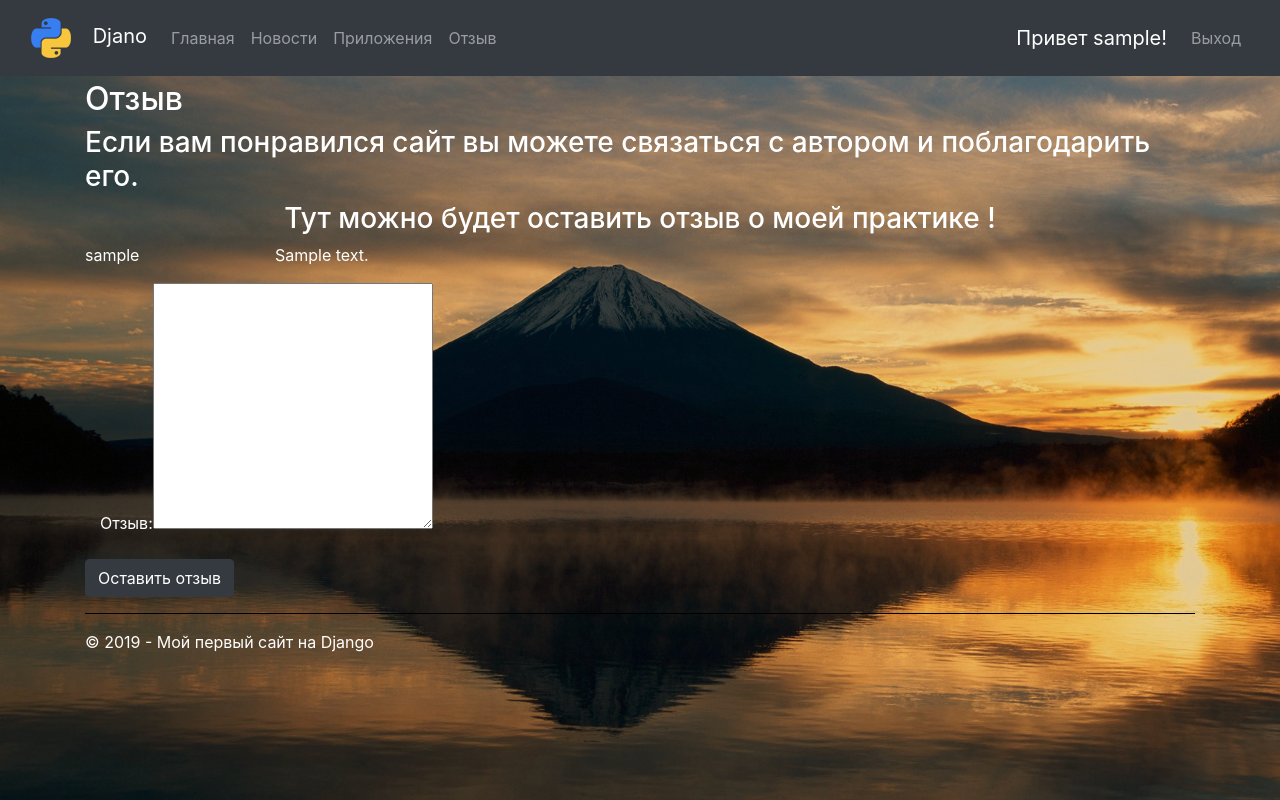
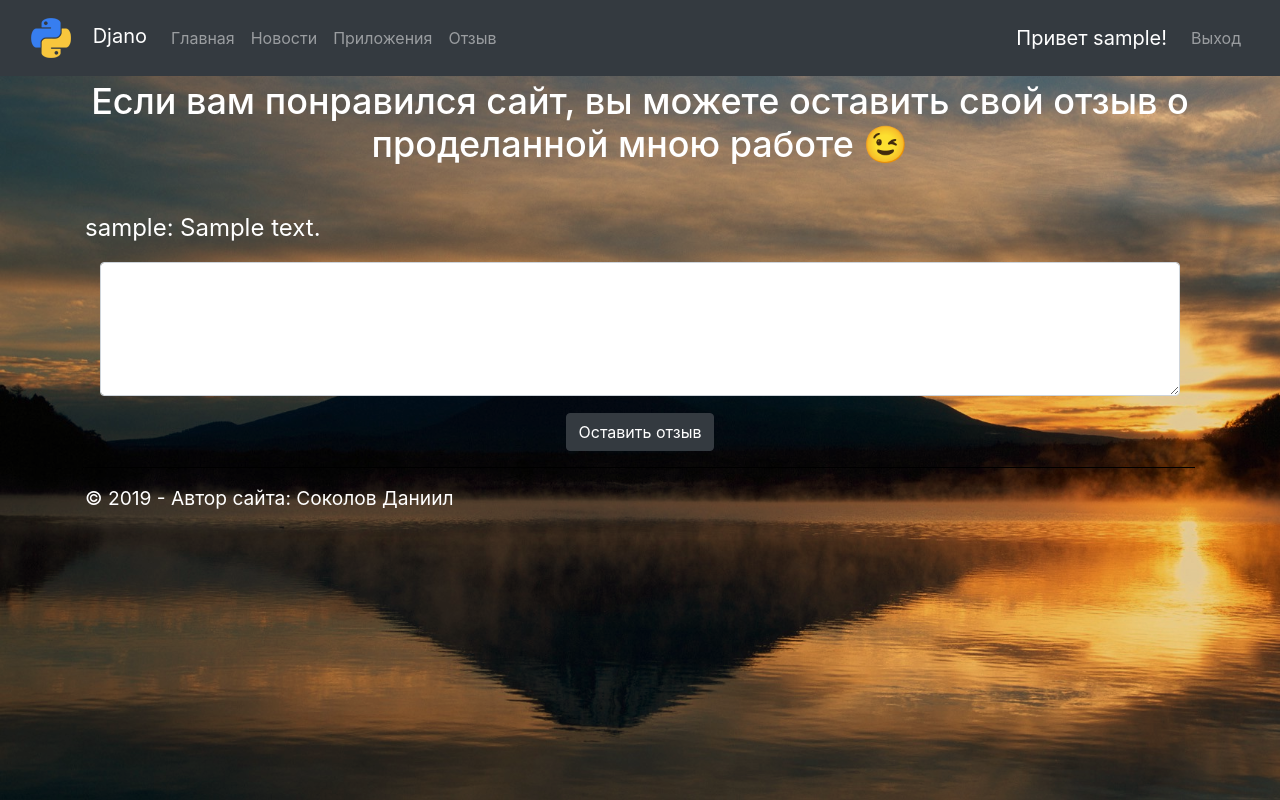
Before and after one commit to Dan4yks/Django, a Django app: page /review/ in a window 1280 px wide. Run offline with Django 3.2, Linux system fonts and the light colour scheme; a user stored in the database is signed in; tables that the repository leaves empty hold one stand-in row (values such as "Sample post"); some libraries are stand-ins or nearby versions.

Commit message:
Version 1.0

```diff
--- a/app/forms.py
+++ b/app/forms.py
@@ -47,3 +47,8 @@ class ReviewForm (forms.ModelForm):
     class Meta:
         model = Review
         exclude = ('user_name',)
+        widgets = {
+            'review':forms.Textarea(attrs={'class': 'form-control',
+                                            'cols': 60,
+                                            'rows': 5 }),
+        }
--- a/app/static/app/content/site.css
+++ b/app/static/app/content/My_site.css
@@ -13,12 +13,12 @@ body {
   padding-left: 15px;
   padding-right: 15px;
   color: #ffffff;
+  font-size: 1.5em;
 }
 
 /* Set width on the form input elements since they're 100% wide by default */
 input,
-select,
-textarea {
+select {
   max-width: 280px;
 }
 
@@ -47,7 +47,7 @@ input[type="checkbox"].input-validation-error {
   display: none;
 }
 hr {
-  border-top: 1px solid black;
+  border-top: 1.5px solid black;
 }
 header{
   margin-top: 0px;
@@ -62,12 +62,24 @@ header.img {
 pre{
   background-color: #ffffff;
 }
+footer {
+  font-size: 0.8em;
+}
 @media (max-width: 1000px){
   body {
   background-color: #111111;
   background-image: none;
   }
-  .d-none{
+  hr {
+    border-top: 1.5px solid white;
+  }
+  .body-content {
+    font-size: 1em;
+  }
+  .carusel {
+      display: none !important;
+  }
+  .d-none {
       display: none !important;
    }
 }
--- a/app/templates/app/detail.html
+++ b/app/templates/app/detail.html
@@ -8,7 +8,7 @@
     </div>
     <div class="col-lg-12">
         {% if news.photo %}
-        <div class="bd-example">
+        <div class="carusel">
             <div id="carouselExampleCaptions" class="carousel slide" data-ride="carousel">
                 <ol class="carousel-indicators">
                     <li data-target="#carouselExampleCaptions" data-slide-to="0" class="active"></li>
--- a/app/templates/app/layout.html
+++ b/app/templates/app/layout.html
@@ -8,7 +8,7 @@
   <title>{{ title }} - My Django Application</title>
   <link rel="stylesheet" href="https://stackpath.bootstrapcdn.com/bootstrap/4.3.1/css/bootstrap.min.css">
   {% load staticfiles %}
-  <link rel="stylesheet" type="text/css" href="{% static 'app/content/site.css' %}"/>
+  <link rel="stylesheet" type="text/css" href="{% static 'app/content/My_site.css' %}"/>
 </head>
 
 <body>
@@ -41,7 +41,7 @@
     {% block content %}{% endblock %}
     <hr />
     <footer>
-      <p>&copy; {{ year }} - Мой первый сайт на Django</p>
+      <p>&copy; {{ year }} - Автор сайта: Соколов Даниил</p>
     </footer>
   </div>
   <script src="https://ajax.googleapis.com/ajax/libs/jquery/3.3.1/jquery.min.js"></script>
--- a/app/templates/app/review.html
+++ b/app/templates/app/review.html
@@ -1,16 +1,15 @@
 {% extends "app/layout.html" %}
 
 {% block content %}
-<h2>{{ title }}</h2>
-<h3>{{ message }}</h3>
-<h3 class="text-center">Тут можно будет оставить отзыв о моей практике !</h3>
+<h3 class="text-center" style="font-size: 1.5em">{{ message }} &#128521</h3>
+<br>
 <div class="row">
     {% if SaitReviews %}
     {% for SaitFeedback in SaitReviews %}
-            <div class="col-lg-2">
-                <p>{{ SaitFeedback.user_name }}</p>
+    <div class="col-lg-1 col-md-1 col-sm-2 col-2">
+        <p class="text-justify">{{ SaitFeedback.user_name }}:</p>
     </div>
-            <div class="col-lg-10">
+    <div class="col-lg-11 col-md-11 col-sm-10 col-10">
         <p>{{ SaitFeedback.review }}</p>
     </div>
     {% endfor %}
@@ -18,23 +17,22 @@
     {% else %}
     <div class="col-lg-12">
         <p class="text-center">
-                Пока нет отзывов, вы будете первым! :)
+            Пока нет отзывов, вы будете первым! &#128540
         </p>
     </div>
     {% endif %}
-    <div class="col-lg-12">
-        <form method="POST" class="form-horizontal">
+</div>
+<div class="container-fluid">
+    <form method="POST">
         {% csrf_token %}
         <div class="form-group">
-                <div class="col-lg-12">
-                    {{ review_form }}
+            {{ review_form.review }}
         </div>
+        <div class="form-group text-center">
+            <input type="submit" value="Оставить отзыв" class="btn btn-dark" />
         </div>
-            <input type="submit" value="Оставить отзыв" class="btn btn-dark" />
     </form>
 </div>
-</div>
-
 <!--<address>
     <strong>Связаться с автором сайта:</strong><a href="mailto:dan28012000@gmail.com"> dan28012000@gmail.comm</a><br />
     <strong>По вопросам рекламы:</strong><a href="mailto:Marketing@gmail.com"> Marketing@gmail.com</a>
--- a/app/views.py
+++ b/app/views.py
@@ -42,7 +42,7 @@ def review(request):
             'title':'Отзыв',
             'review_form': review_form,
             'SaitReviews':SaitReviews,
-            'message':'Если вам понравился сайт вы можете связаться с автором и поблагодарить его.',
+            'message':'Если вам понравился сайт, вы можете оставить свой отзыв о проделанной мною работе',
             'year':datetime.now().year,
         }
     )
```
Also changed, not shown: media/app/photos/345.jpg (added). Lines whose indentation alone changed are shown as unchanged.
